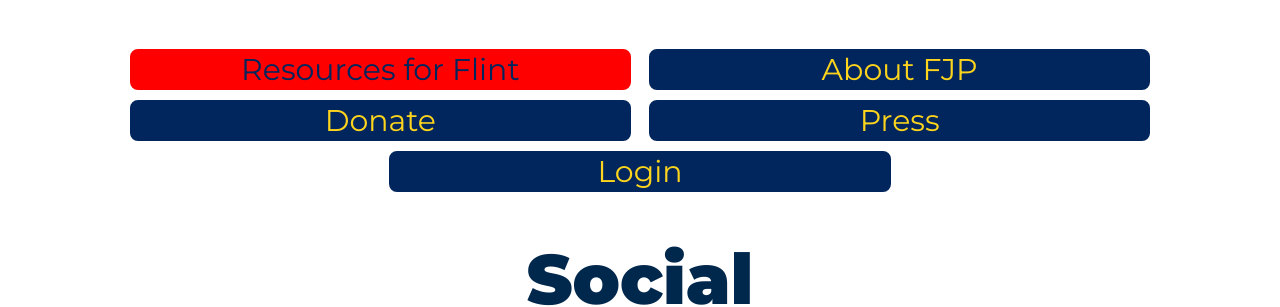
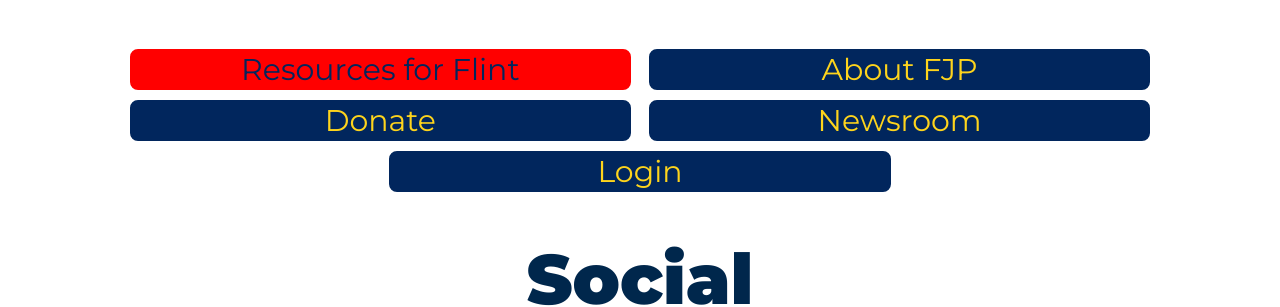
Before and after one commit to umichfjp/umichfjp.github.io, a Jekyll site: the page built from pages/social.html, in a window 1280 px wide. Shown: the part 157-464 px from the top of the page. Built offline with Jekyll 4.4.1, drawn with Linux system fonts in a browser that asks for light colours.

Commit message:
Update social.html

```diff
--- a/pages/social.html
+++ b/pages/social.html
@@ -18,7 +18,7 @@ title: Social
           <a class="redbutton" href="https://umichfjp.github.io/pages/resources" target="_blank">Resources for Flint</a>
           <a class="button" href="https://umichfjp.github.io" target="_blank">About FJP</a>
           <a class="button" href="https://umichfjp.github.io/pages/donate" target="_blank">Donate</a>
-          <a class="button" href="https://umichfjp.github.io/pages/press" target="_blank">Press</a>
+          <a class="button" href="https://umichfjp.github.io/pages/press" target="_blank">Newsroom</a>
           <a class="button" href="https://umichfjp.github.io/pages/login" target="_blank">Login</a>
         </h2>
         <h1>Social</h1>
```
